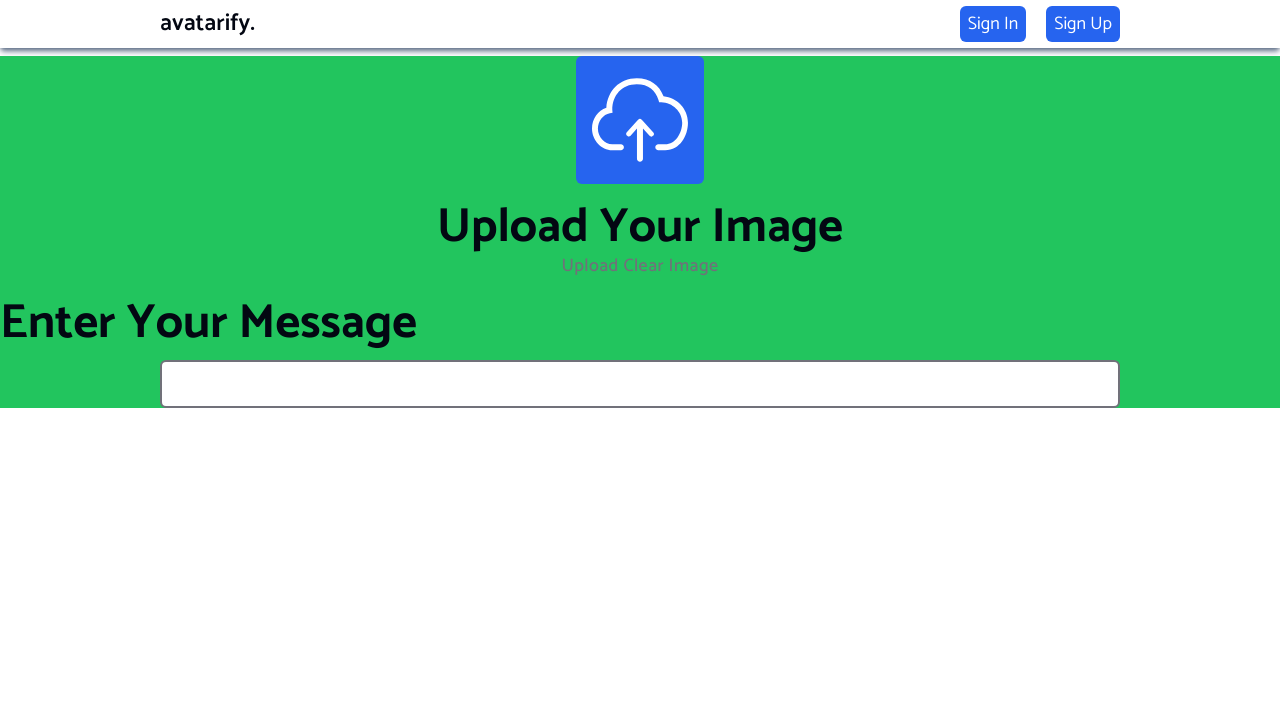
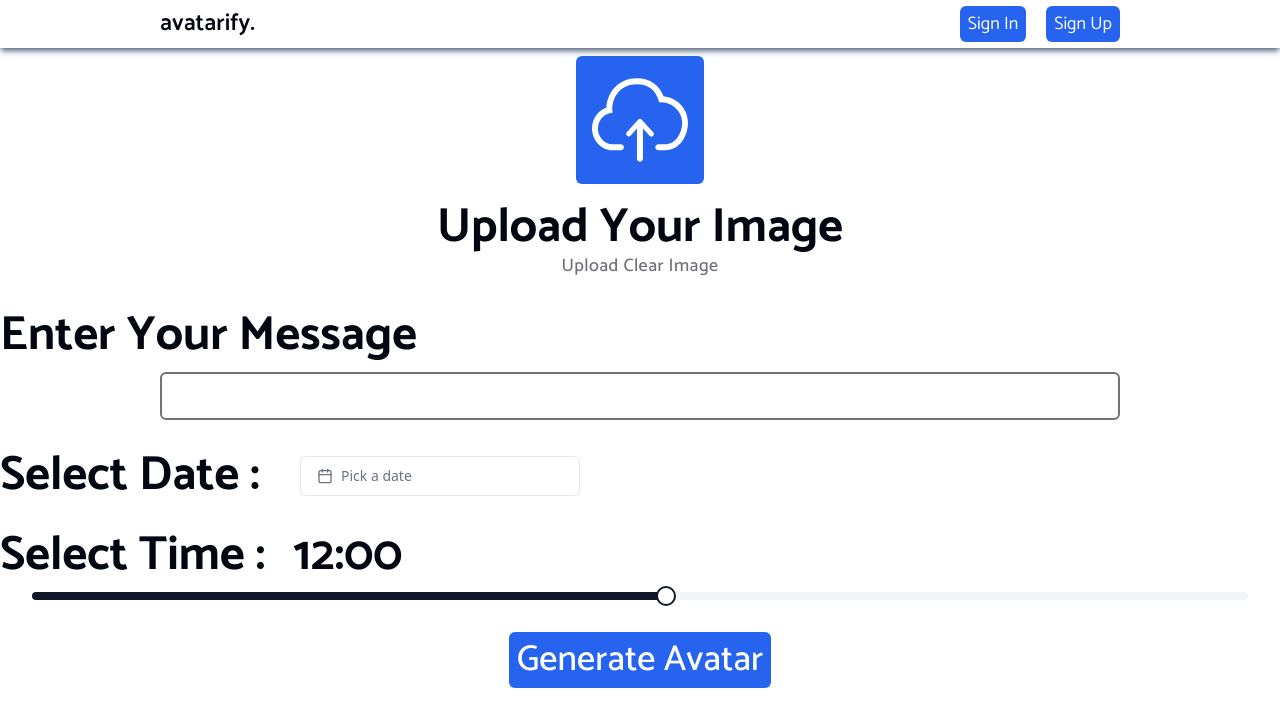
Before and after one commit to parth3083/Avatarify, a Next.js app in the folder client/: page /upload in a window 1280 px wide. Shown: the top 726 px of the page. Built offline with nearby package versions, Linux system fonts and the light colour scheme; no server answers; a web font is replaced by a local one.

Commit message:
Frontend done completely

```diff
--- a/client/package.json
+++ b/client/package.json
@@ -11,17 +11,21 @@
   "dependencies": {
     "@clerk/nextjs": "^5.6.4",
     "@radix-ui/react-dropdown-menu": "^2.1.2",
+    "@radix-ui/react-popover": "^1.1.2",
+    "@radix-ui/react-slider": "^1.2.1",
     "@radix-ui/react-slot": "^1.1.0",
     "@radix-ui/react-toast": "^1.2.2",
     "@tailwindcss/typography": "^0.5.15",
     "axios": "^1.7.7",
     "class-variance-authority": "^0.7.0",
     "clsx": "^2.1.1",
+    "date-fns": "^3.6.0",
     "lenis": "^1.1.13",
     "lucide-react": "^0.447.0",
     "next": "14.2.14",
     "next-themes": "^0.3.0",
     "react": "^18",
+    "react-day-picker": "^8.10.1",
     "react-dom": "^18",
     "react-icons": "^5.3.0",
     "tailwind-merge": "^2.5.2",
--- a/client/src/app/upload/page.tsx
+++ b/client/src/app/upload/page.tsx
@@ -1,29 +1,10 @@
 import MaxWidth from "@/components/MaxWidth";
-import React from "react";
-import { SlCloudUpload } from "react-icons/sl";
+import HeroSection from "@/components/Upload page/HeroSection";
 
 function page() {
   return (
     <MaxWidth>
-      <div className="w-full flex flex-col items-center gap-5 bg-green-500">
-        <div className="upload-div w-full   flex items-center justify-center flex-col">
-          <div className="square w-32 h-32 rounded-md bg-[#2664EF] flex items-center justify-center">
-            <SlCloudUpload className="text-8xl text-white cursor-pointer" />
-          </div>
-          <h1 className="font-ala text-3xl lg:text-5xl capitalize font-bold mt-5">
-            Upload your image
-          </h1>
-          <p className="font-ala font-medium capitalize text-sm md:text-lg lg:text-lg text-center tracking-wide text-zinc-500">
-            upload clear image
-          </p>
-              </div>
-              <div className="message-div w-full   flex items-start flex-col gap-3 justify-start">
-                  <h1 className="font-ala text-4xl font-bold md:text-3xl lg:text-5xl capitalize">
-                      enter your message
-                  </h1>
-                  <input type="text" className="w-[75%] h-12 outline-none mx-auto border-2 border-zinc-500 pl-3 fnt-ala text-xl rounded-md " />
-              </div>
-      </div>
+      <HeroSection />
     </MaxWidth>
   );
 }
--- /dev/null
+++ b/client/src/components/DatePicker.tsx
@@ -0,0 +1,43 @@
+"use client"
+
+import * as React from "react"
+import { format } from "date-fns"
+import { Calendar as CalendarIcon } from "lucide-react"
+
+import { cn } from "@/lib/utils"
+import { Button } from "@/components/ui/button"
+import { Calendar } from "@/components/ui/calendar"
+import {
+  Popover,
+  PopoverContent,
+  PopoverTrigger,
+} from "@/components/ui/popover"
+
+export function DatePickerDemo() {
+  const [date, setDate] = React.useState<Date>()
+
+  return (
+    <Popover>
+      <PopoverTrigger asChild>
+        <Button
+          variant={"outline"}
+          className={cn(
+            "w-[280px] justify-start text-left font-normal",
+            !date && "text-muted-foreground"
+          )}
+        >
+          <CalendarIcon className="mr-2 h-4 w-4" />
+          {date ? format(date, "PPP") : <span>Pick a date</span>}
+        </Button>
+      </PopoverTrigger>
+      <PopoverContent className="w-auto p-0">
+        <Calendar
+          mode="single"
+          selected={date}
+          onSelect={setDate}
+          initialFocus
+        />
+      </PopoverContent>
+    </Popover>
+  )
+}
--- a/client/src/components/LandingPage/Image_Container.tsx
+++ b/client/src/components/LandingPage/Image_Container.tsx
@@ -1,5 +1,5 @@
 import React from "react";
-import image1 from "../../app/assets/avatar.jpeg";
+import image1 from "@/app/assets/upload.png";
 import Image from "next/image";
 
 function Image_Container({ className }: { className?: string }) {
@@ -10,10 +10,10 @@
       <div className="w-full h-full rounded-md bg-blue-500">
         <Image
           src={image1}
-          width={300}
-          height={300}
+          width={1610}
+          height={872}
           alt="image"
-          className="w-full h-full object-cover"
+          className="w-full h-full object-conatin"
         />
       </div>
     </div>
--- a/client/src/components/Output Page/HeroSection.tsx
+++ b/client/src/components/Output Page/HeroSection.tsx
@@ -28,7 +28,7 @@
       </p>
 
       <Link
-        href={"/"}
+        href={"/upload"}
         className="px-2 py-2 bg-[#2664EF] rounded-md text-3xl font-ala font-medium text-white cursor-pointer"
       >
         Generate More
--- /dev/null
+++ b/client/src/components/Upload page/HeroSection.tsx
@@ -0,0 +1,68 @@
+import React from "react";
+import { Slider } from "@/components/ui/slider";
+import Link from "next/link";
+import { SlCloudUpload } from "react-icons/sl";
+import { DatePickerDemo } from "@/components/DatePicker";
+
+function HeroSection() {
+  return (
+    <div className="w-full flex flex-col items-center md:gap-14 md:mt-16 lg:mt-0 mt-0 gap-8 lg:gap-8 ">
+      <div className="upload-div w-full   flex items-center justify-center flex-col">
+        <div className="square md:w-36 md:h-36 lg:w-32 w-24 lg:h-32 h-24 rounded-md bg-[#2664EF] flex items-center justify-center">
+          <SlCloudUpload className="lg:text-8xl md:text-8xl text-6xl text-white cursor-pointer" />
+        </div>
+        <h1 className="font-ala text-3xl lg:text-5xl md:text-5xl capitalize font-bold mt-5">
+          Upload your image
+        </h1>
+        <p className="font-ala font-medium capitalize text-sm md:text-2xl  lg:text-lg text-center tracking-wide text-zinc-500">
+          upload clear image
+        </p>
+      </div>
+
+      <div className="message-div w-full   flex items-start flex-col gap-3 justify-start">
+        <h1 className="font-ala text-4xl font-bold md:text-5xl lg:text-5xl capitalize">
+          enter your message
+        </h1>
+        <input
+          type="text"
+          className="lg:w-[75%] w-[95%] h-12 outline-none mx-auto border-2 border-zinc-500 pl-3 font-ala  text-xl rounded-md "
+        />
+      </div>
+
+      <div className="date-selection w-full  flex items-center gap-4 lg:gap-10">
+        <h1 className="font-ala text-3xl font-bold md:text-5xl lg:text-5xl capitalize">
+          select date :
+        </h1>
+        <DatePickerDemo />
+      </div>
+
+      <div className="time-selection w-full  flex flex-col items-center ">
+        <div className="w-full flex items-center gap-7">
+          <h1 className="font-ala text-3xl font-bold md:text-5xl lg:text-5xl capitalize">
+            select time :
+          </h1>
+          <h1 className="font-ala text-3xl font-bold md:text-5xl lg:text-5xl capitalize">
+            12:00
+          </h1>
+        </div>
+
+        <Slider
+          defaultValue={[12]}
+          min={0}
+          max={23}
+          step={1}
+          className="w-[95%] mt-3"
+        />
+      </div>
+
+      <Link
+        href={"/output"}
+        className="px-2 py-2 font-ala text-4xl rounded-md text-white font-medium bg-[#2664EF] "
+      >
+        Generate Avatar
+      </Link>
+    </div>
+  );
+}
+
+export default HeroSection;
--- /dev/null
+++ b/client/src/components/ui/calendar.tsx
@@ -0,0 +1,66 @@
+"use client"
+
+import * as React from "react"
+import { ChevronLeft, ChevronRight } from "lucide-react"
+import { DayPicker } from "react-day-picker"
+
+import { cn } from "@/lib/utils"
+import { buttonVariants } from "@/components/ui/button"
+
+export type CalendarProps = React.ComponentProps<typeof DayPicker>
+
+function Calendar({
+  className,
+  classNames,
+  showOutsideDays = true,
+  ...props
+}: CalendarProps) {
+  return (
+    <DayPicker
+      showOutsideDays={showOutsideDays}
+      className={cn("p-3", className)}
+      classNames={{
+        months: "flex flex-col sm:flex-row space-y-4 sm:space-x-4 sm:space-y-0",
+        month: "space-y-4",
+        caption: "flex justify-center pt-1 relative items-center",
+        caption_label: "text-sm font-medium",
+        nav: "space-x-1 flex items-center",
+        nav_button: cn(
+          buttonVariants({ variant: "outline" }),
+          "h-7 w-7 bg-transparent p-0 opacity-50 hover:opacity-100"
+        ),
+        nav_button_previous: "absolute left-1",
+        nav_button_next: "absolute right-1",
+        table: "w-full border-collapse space-y-1",
+        head_row: "flex",
+        head_cell:
+          "text-muted-foreground rounded-md w-9 font-normal text-[0.8rem]",
+        row: "flex w-full mt-2",
+        cell: "h-9 w-9 text-center text-sm p-0 relative [&:has([aria-selected].day-range-end)]:rounded-r-md [&:has([aria-selected].day-outside)]:bg-accent/50 [&:has([aria-selected])]:bg-accent first:[&:has([aria-selected])]:rounded-l-md last:[&:has([aria-selected])]:rounded-r-md focus-within:relative focus-within:z-20",
+        day: cn(
+          buttonVariants({ variant: "ghost" }),
+          "h-9 w-9 p-0 font-normal aria-selected:opacity-100"
+        ),
+        day_range_end: "day-range-end",
+        day_selected:
+          "bg-primary text-primary-foreground hover:bg-primary hover:text-primary-foreground focus:bg-primary focus:text-primary-foreground",
+        day_today: "bg-accent text-accent-foreground",
+        day_outside:
+          "day-outside text-muted-foreground opacity-50 aria-selected:bg-accent/50 aria-selected:text-muted-foreground aria-selected:opacity-30",
+        day_disabled: "text-muted-foreground opacity-50",
+        day_range_middle:
+          "aria-selected:bg-accent aria-selected:text-accent-foreground",
+        day_hidden: "invisible",
+        ...classNames,
+      }}
+      components={{
+        IconLeft: ({ ...props }) => <ChevronLeft className="h-4 w-4" />,
+        IconRight: ({ ...props }) => <ChevronRight className="h-4 w-4" />,
+      }}
+      {...props}
+    />
+  )
+}
+Calendar.displayName = "Calendar"
+
+export { Calendar }
--- /dev/null
+++ b/client/src/components/ui/popover.tsx
@@ -0,0 +1,31 @@
+"use client"
+
+import * as React from "react"
+import * as PopoverPrimitive from "@radix-ui/react-popover"
+
+import { cn } from "@/lib/utils"
+
+const Popover = PopoverPrimitive.Root
+
+const PopoverTrigger = PopoverPrimitive.Trigger
+
+const PopoverContent = React.forwardRef<
+  React.ElementRef<typeof PopoverPrimitive.Content>,
+  React.ComponentPropsWithoutRef<typeof PopoverPrimitive.Content>
+>(({ className, align = "center", sideOffset = 4, ...props }, ref) => (
+  <PopoverPrimitive.Portal>
+    <PopoverPrimitive.Content
+      ref={ref}
+      align={align}
+      sideOffset={sideOffset}
+      className={cn(
+        "z-50 w-72 rounded-md border bg-popover p-4 text-popover-foreground shadow-md outline-none data-[state=open]:animate-in data-[state=closed]:animate-out data-[state=closed]:fade-out-0 data-[state=open]:fade-in-0 data-[state=closed]:zoom-out-95 data-[state=open]:zoom-in-95 data-[side=bottom]:slide-in-from-top-2 data-[side=left]:slide-in-from-right-2 data-[side=right]:slide-in-from-left-2 data-[side=top]:slide-in-from-bottom-2",
+        className
+      )}
+      {...props}
+    />
+  </PopoverPrimitive.Portal>
+))
+PopoverContent.displayName = PopoverPrimitive.Content.displayName
+
+export { Popover, PopoverTrigger, PopoverContent }
--- /dev/null
+++ b/client/src/components/ui/slider.tsx
@@ -0,0 +1,28 @@
+"use client"
+
+import * as React from "react"
+import * as SliderPrimitive from "@radix-ui/react-slider"
+
+import { cn } from "@/lib/utils"
+
+const Slider = React.forwardRef<
+  React.ElementRef<typeof SliderPrimitive.Root>,
+  React.ComponentPropsWithoutRef<typeof SliderPrimitive.Root>
+>(({ className, ...props }, ref) => (
+  <SliderPrimitive.Root
+    ref={ref}
+    className={cn(
+      "relative flex w-full touch-none select-none items-center",
+      className
+    )}
+    {...props}
+  >
+    <SliderPrimitive.Track className="relative h-2 w-full grow overflow-hidden rounded-full bg-secondary">
+      <SliderPrimitive.Range className="absolute h-full bg-primary" />
+    </SliderPrimitive.Track>
+    <SliderPrimitive.Thumb className="block h-5 w-5 rounded-full border-2 border-primary bg-background ring-offset-background transition-colors focus-visible:outline-none focus-visible:ring-2 focus-visible:ring-ring focus-visible:ring-offset-2 disabled:pointer-events-none disabled:opacity-50" />
+  </SliderPrimitive.Root>
+))
+Slider.displayName = SliderPrimitive.Root.displayName
+
+export { Slider }
```
Also changed, not shown: client/src/app/assets/upload.png (added), 1 other file (tests, documents, lock files or other folders).
